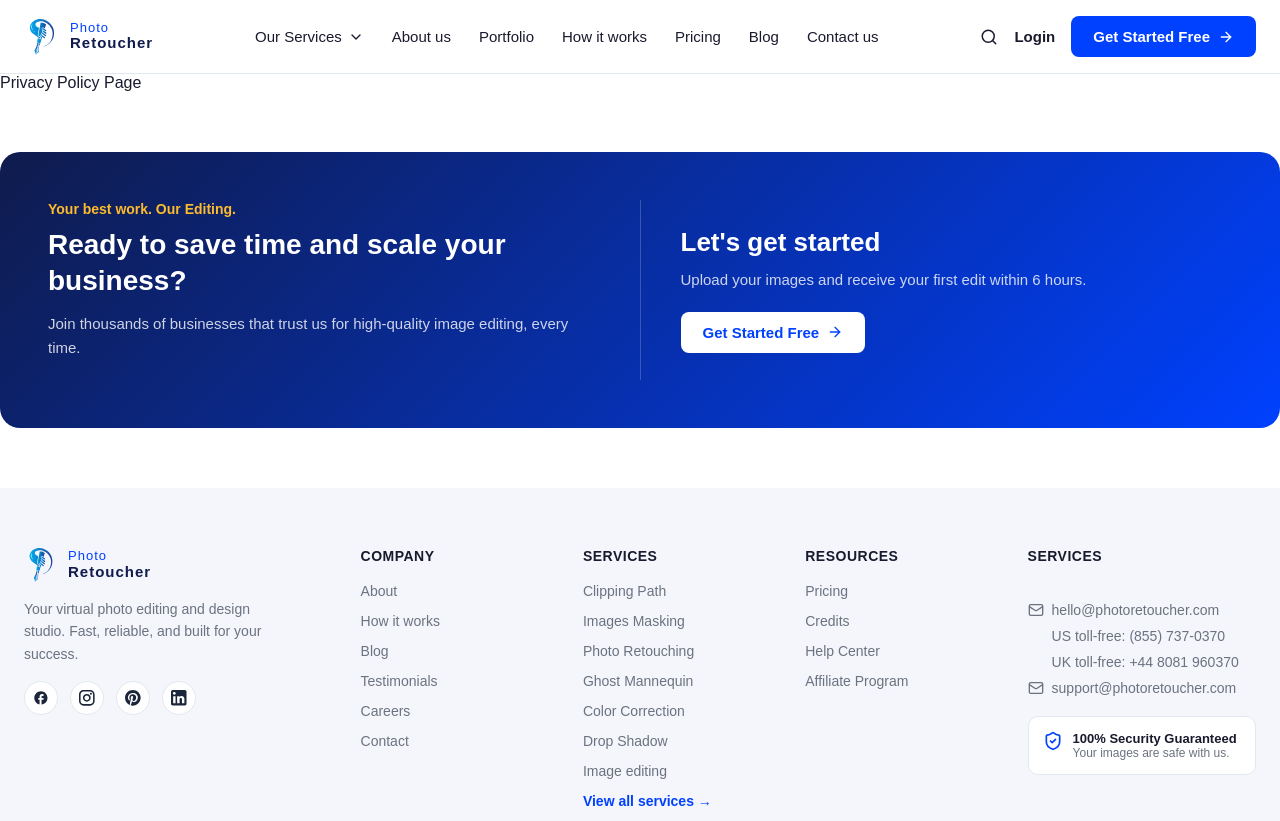
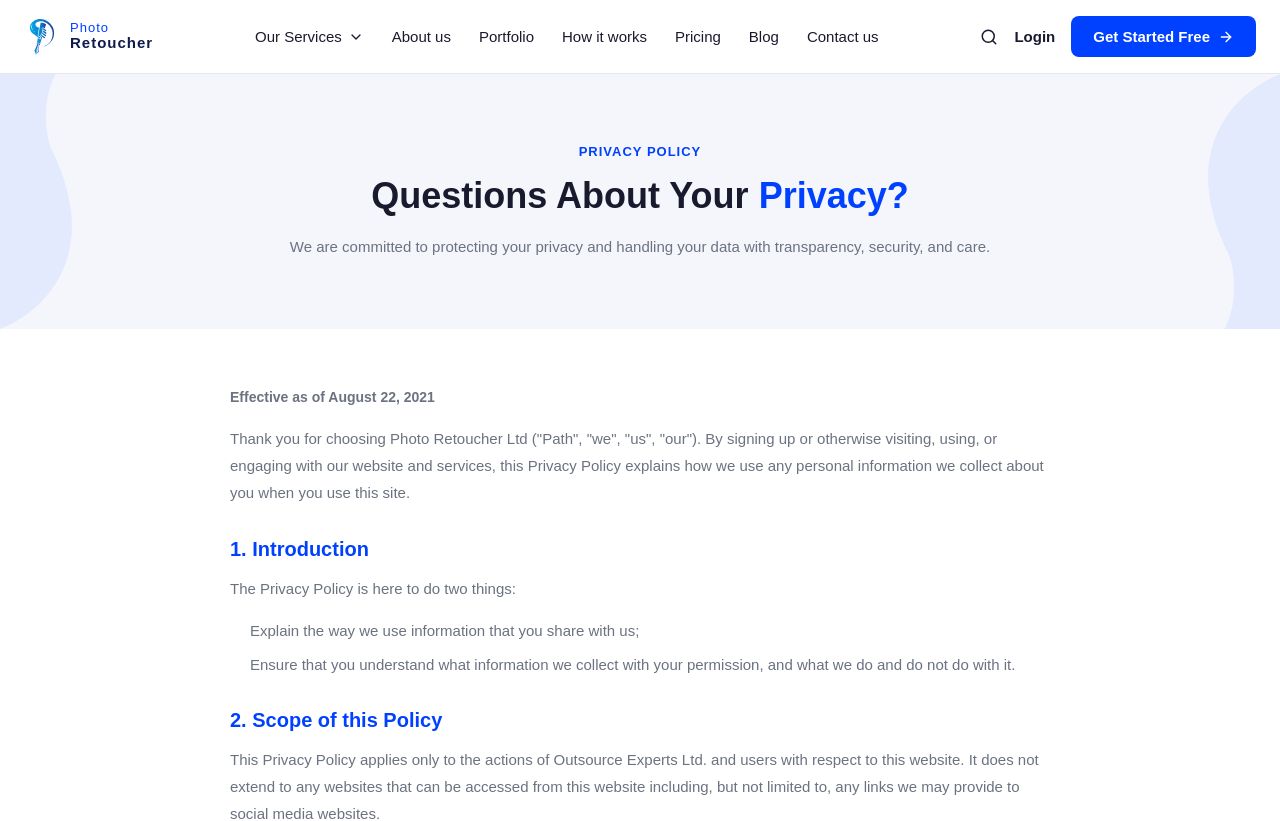
Before and after one commit to rmezanur521-boop/Photo-Retoucher, a React (Vite) app: page /privacy-policy in a window 1280 px wide. Shown: the top 821 px of the page. Built offline with nearby package versions, Linux system fonts and the light colour scheme.

Commit message:
Privacy page

```diff
--- a/src/app/pages/Privacy.jsx
+++ b/src/app/pages/Privacy.jsx
@@ -1,5 +1,57 @@
+import PageHeader from "@/shared/page-header/PageHeader";
+import { PRIVACY_SECTIONS } from "@/constants/privacyData";
+import headerStyles from "@/shared/page-header/PageHeader.module.css";
+import styles from "./Privacy.module.css";
+
 const Privacy = () => {
-  return <div>Privacy Policy Page</div>;
+  return (
+    <main>
+      <PageHeader
+        eyebrow="Privacy Policy"
+        title={
+          <>
+            Questions About Your{" "}
+            <span className={headerStyles.highlight}>Privacy?</span>
+          </>
+        }
+        subtext="We are committed to protecting your privacy and handling your data with transparency, security, and care."
+      />
+
+      <section className={styles.section}>
+        <div className={styles.container}>
+          <p className={styles.effectiveDate}>Effective as of August 22, 2021</p>
+
+          <p className={styles.paragraph}>
+            Thank you for choosing Photo Retoucher Ltd (&quot;Path&quot;,
+            &quot;we&quot;, &quot;us&quot;, &quot;our&quot;). By signing up or
+            otherwise visiting, using, or engaging with our website and
+            services, this Privacy Policy explains how we use any personal
+            information we collect about you when you use this site.
+          </p>
+
+          {PRIVACY_SECTIONS.map((section) => (
+            <div key={section.id} className={styles.sectionBlock}>
+              <h2 className={styles.sectionTitle}>{section.title}</h2>
+
+              {section.paragraphs.map((paragraph) => (
+                <p key={paragraph} className={styles.paragraph}>
+                  {paragraph}
+                </p>
+              ))}
+
+              {section.list && (
+                <ul className={styles.list}>
+                  {section.list.map((item) => (
+                    <li key={item}>{item}</li>
+                  ))}
+                </ul>
+              )}
+            </div>
+          ))}
+        </div>
+      </section>
+    </main>
+  );
 };
 
 export default Privacy;
--- /dev/null
+++ b/src/app/pages/Privacy.module.css
@@ -0,0 +1,48 @@
+.section {
+  padding: 60px 24px 80px;
+  background-color: var(--color-white);
+}
+
+.container {
+  max-width: 820px;
+  margin: 0 auto;
+}
+
+.effectiveDate {
+  font-size: 14px;
+  font-weight: 600;
+  color: var(--color-text-muted);
+  margin-bottom: 20px;
+}
+
+.paragraph {
+  font-size: 15px;
+  color: var(--color-text-muted);
+  line-height: 1.8;
+  margin-bottom: 16px;
+}
+
+.sectionBlock {
+  margin-top: 32px;
+}
+
+.sectionTitle {
+  font-size: 20px;
+  font-weight: 700;
+  color: var(--color-primary);
+  margin-bottom: 14px;
+}
+
+.list {
+  display: flex;
+  flex-direction: column;
+  gap: 8px;
+  padding-left: 20px;
+  list-style: disc;
+}
+
+.list li {
+  font-size: 15px;
+  color: var(--color-text-muted);
+  line-height: 1.7;
+}
--- /dev/null
+++ b/src/constants/privacyData.js
@@ -0,0 +1,63 @@
+export const PRIVACY_SECTIONS = [
+  {
+    id: "introduction",
+    title: "1. Introduction",
+    paragraphs: ["The Privacy Policy is here to do two things:"],
+    list: [
+      "Explain the way we use information that you share with us;",
+      "Ensure that you understand what information we collect with your permission, and what we do and do not do with it.",
+    ],
+  },
+
+  {
+    id: "scope",
+    title: "2. Scope of this Policy",
+    paragraphs: [
+      "This Privacy Policy applies only to the actions of Outsource Experts Ltd. and users with respect to this website. It does not extend to any websites that can be accessed from this website including, but not limited to, any links we may provide to social media websites.",
+    ],
+  },
+
+  {
+    id: "data-collected",
+    title: "3. Data Collected",
+    paragraphs: [
+      "We may collect the following data, which includes personal data, from you:",
+    ],
+    list: [
+      "Name;",
+      "Job title;",
+      "Profession;",
+      "Company name;",
+      "Contact information such as email addresses, mailing addresses, billing information, and telephone numbers;",
+      "Vat registered number;",
+      "Company website;",
+      "Images for our services;",
+      "Demographic information such as postcode, preferences and interests;",
+      "Financial information such as credit and/or debit card numbers;",
+      "IP address (automatically collected);",
+      "Web browser type and version (automatically collected);",
+      "Operating system (automatically collected); and",
+      "Where our site does require an account, we will collect user names and passwords.",
+    ],
+  },
+
+  {
+    id: "data-usage",
+    title: "4. How we use the data collected",
+    paragraphs: [
+      "Consistent with the permissions you give us to collect the information, we may use the information we collect, including your personal information:",
+    ],
+    list: [
+      "to provide, personalize, and improve your experience with the Services and products, and advertising (including for third-party products and services) made available on or outside the Site;",
+      "internal record keeping;",
+      "to meet contractual obligations;",
+      "to ensure technical functionality of the Site, develop new services, and analyze your use of the Service, including your interaction with the Site;",
+      "to communicate with you for Site-related or research purposes including via emails, telephone, fax or mail, which you agree to receive. At any time you may opt out by emailing us;",
+      "to communicate with you, either directly or through one of our partners, for marketing and promotional purposes via emails, notifications, or other messages, consistent with any permissions you may have communicated to us. You may opt out by emailing us;",
+      "to process your payment or prevent or detect fraud;",
+      "to enforce this Privacy Policy, the Terms and Conditions, and any other terms that you have agreed to, including to protect the rights, property, or safety of Path, its users, or any other person, or the copyright-protected content of the site;",
+      "If you choose to join our mailing list, your email address will be stored in MailChimp. MailChimp are third-party data processors. At any time, you can unsubscribe from our newsletters, either from within the newsletter or by emailing us;",
+      "Our Site uses Google Analytics. Google Analytics collects information in an anonymous form, including the numbers of visitors to the site, where visitors have come to the site from and the pages they visited. We use this information to better understand how visitors find Path and how they interact with our Site. We can use this data to make adjustments to our website, to deliver a better user experience. This data is retained for 26 months.",
+    ],
+  },
+];
```
